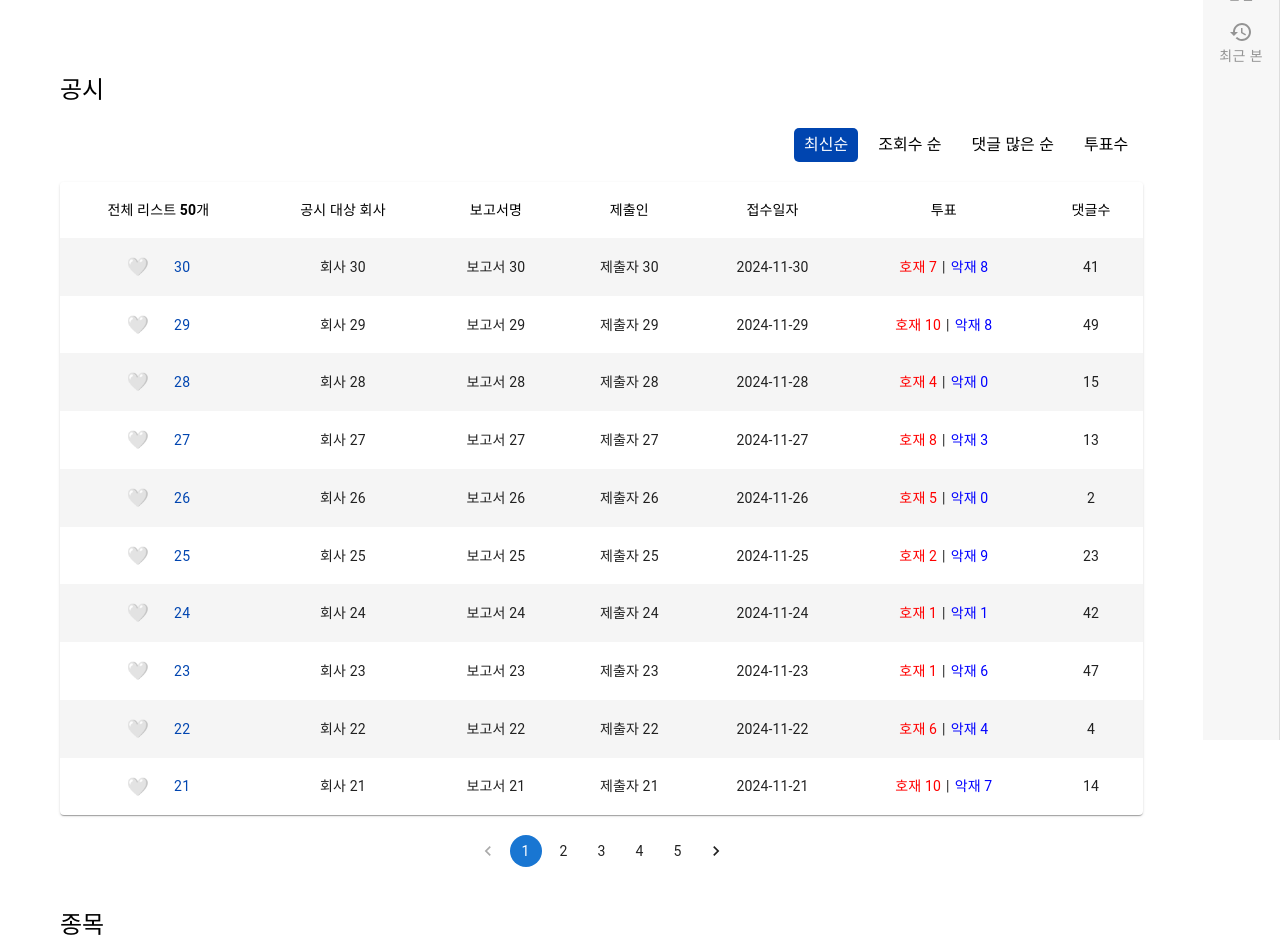
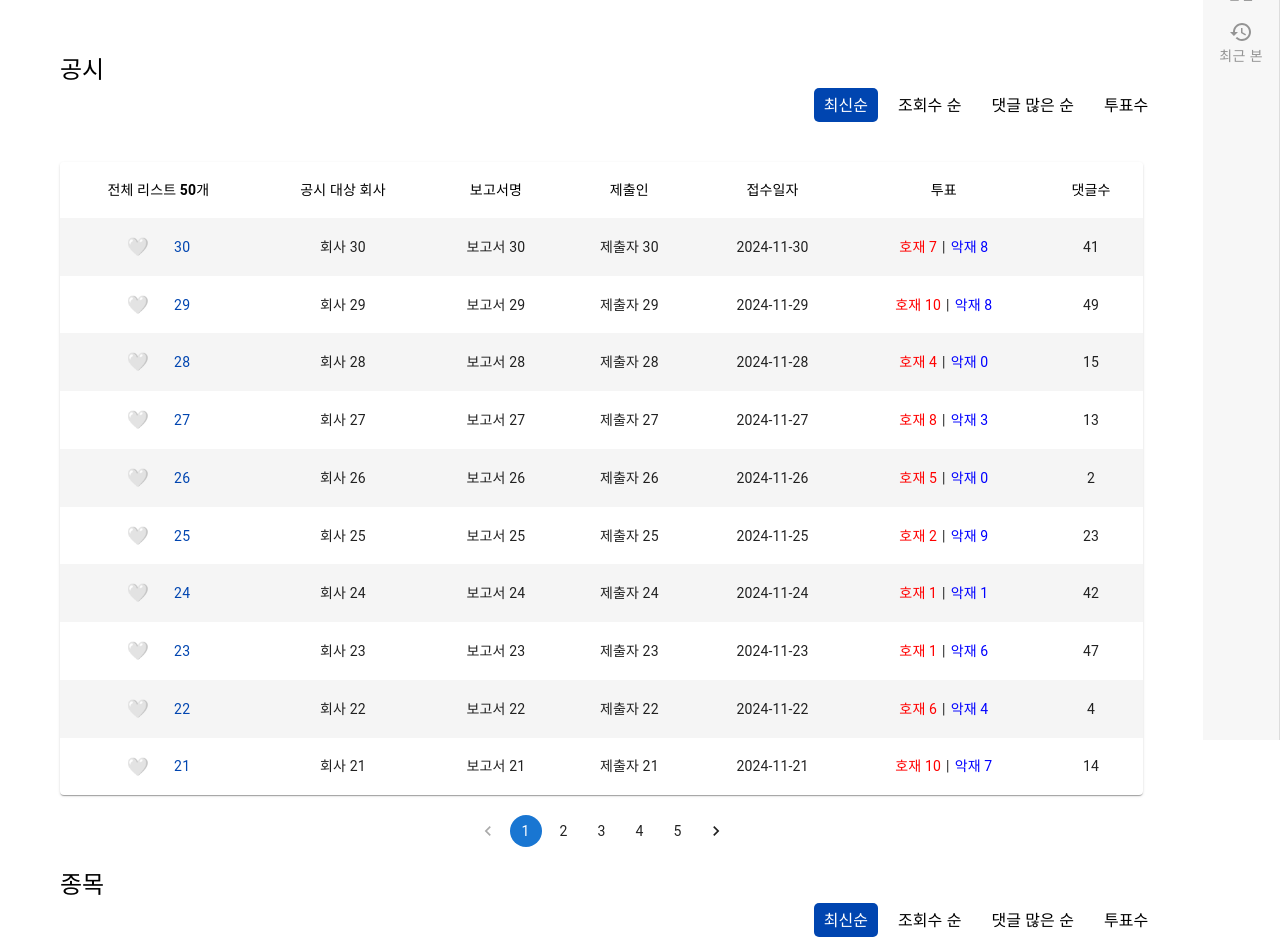
Before and after one commit to React-4/frontend, a React (Vite) app: page / in a window 1280 px wide. Shown: the part 60-1012 px from the top of the page. Built offline with nearby package versions, Linux system fonts and the light colour scheme.

Commit message:
edit: 테이블 컴포넌트에서 정렬 분리

```diff
--- a/src/components/common/ListTables.jsx
+++ b/src/components/common/ListTables.jsx
@@ -30,14 +30,7 @@ const StyledTableRow = styled(TableRow)(({ theme }) => ({
   },
 }));
 
-export default function ListTables({
-  title, // 테이블 제목
-  data, // 테이블 데이터
-  headers, // 테이블 헤더 배열
-  onSortChange, // 정렬 변경 핸들러
-  sortOptions, // 정렬 옵션 배열 [{ key, label }]
-  sortType, // 현재 정렬 기준
-}) {
+export default function ListTables({ title, data, headers }) {
   const [currentPage, setCurrentPage] = useState(1);
   const [favorites, setFavorites] = useState(new Array(data.length).fill(false));
   const itemsPerPage = 10;
@@ -61,22 +54,6 @@ export default function ListTables({
 
   return (
     <div className="list-container">
-      {/* 제목 */}
-      <h2 className="list-title">{title}</h2>
-
-      {/* 정렬 버튼 */}
-      <div className="sort-buttons">
-        {sortOptions.map((option) => (
-          <button
-            key={option.key}
-            className={sortType === option.key ? "active" : ""}
-            onClick={() => onSortChange(option.key)}
-          >
-            {option.label}
-          </button>
-        ))}
-      </div>
-
       {/* 테이블 */}
       <TableContainer component={Paper}>
         <Table sx={{ minWidth: 700 }} aria-label="customized table" className="list-table">
--- a/src/components/css/ListTables.css
+++ b/src/components/css/ListTables.css
@@ -7,7 +7,7 @@
   /* 제목 스타일 */
   .list-title {
     text-align: left;
-    margin-bottom: 20px;
+    margin-left: 20px;
     font-size: 24px;
     font-weight: bold;
   }
--- a/src/pages/MainPage.jsx
+++ b/src/pages/MainPage.jsx
@@ -54,7 +54,7 @@ const MainPage = () => {
     }
   });
 
-  const [stockSortType, setStockSortType] = useState("price");
+  const [stockSortType, setStockSortType] = useState("latest");
 
   const stockData = Array.from({ length: 28 }, (_, index) => ({
     id: index + 1,
@@ -102,22 +102,39 @@ const MainPage = () => {
 
   return (
     <div>
+      <h2 className="list-title">공시</h2>
+      <div className="sort-buttons">
+        {disclosureSortOptions.map((option) => (
+          <button
+            key={option.key}
+            className={disclosureSortType === option.key ? "active" : ""}
+            onClick={() => handleDisclosureSortChange(option.key)}
+          >
+            {option.label}
+          </button>
+        ))}
+      </div>
+
       <ListTables
-        title="공시"
         data={sortedDisclosureData}
         headers={disclosureHeaders}
-        sortOptions={disclosureSortOptions}
-        sortType={disclosureSortType}
-        onSortChange={handleDisclosureSortChange}
       />
 
+      <h2 className="list-title">종목</h2>
+      <div className="sort-buttons">
+        {disclosureSortOptions.map((option) => (
+          <button
+            key={option.key}
+            className={stockSortType === option.key ? "active" : ""}
+            onClick={() => handleStockSortChange(option.key)}
+          >
+            {option.label}
+          </button>
+        ))}
+      </div>
       <ListTables
-        title="종목"
         data={sortedStockData}
         headers={stockHeaders}
-        sortOptions={stockSortOptions}
-        sortType={stockSortType}
-        onSortChange={handleStockSortChange}
       />
 
     </div>
--- /dev/null
+++ b/src/pages/SearchResultPage.jsx
@@ -0,0 +1,71 @@
+import React, {useState} from "react";
+import ListTables from "../components/common/ListTables";
+
+const SearchResultPage = () => {
+    const [disclosureSortType, setDisclosureSortType] = useState("latest");
+
+    const disclosureData = Array.from({ length: 50 }, (_, index) => ({
+      id: index + 1,
+      num: index + 1,
+      company: `회사 ${index + 1}`,
+      report: `보고서 ${index + 1}`,
+      submitter: `제출자 ${index + 1}`,
+      date: `2024-11-${(index % 30) + 1}`,
+      votes: {
+        good: Math.floor(Math.random() * 11),
+        bad: Math.floor(Math.random() * 11),
+      },
+      comments: Math.floor(Math.random() * 50),
+    }));
+
+    const disclosureHeaders = [
+      { key: "num", label: `검색된 공시 ${disclosureData.length}개`},
+      { key: "company", label: "공시 대상 회사" },
+      { key: "report", label: "보고서명" },
+      { key: "submitter", label: "제출인" },
+      { key: "date", label: "접수일자" },
+      { key: "votes", label: "투표" },
+      { key: "comments", label: "댓글수" },
+    ];
+
+    const disclosureSortOptions = [
+      { key: "latest", label: "최신순" },
+      { key: "views", label: "조회수 순" },
+      { key: "comments", label: "댓글 많은 순" },
+      { key: "votes", label: "투표수" },
+    ];
+
+    const handleDisclosureSortChange = (key) => {
+      setDisclosureSortType(key);
+    };
+
+    const sortedDisclosureData = [...disclosureData].sort((a, b) => {
+      switch (disclosureSortType) {
+        case "latest":
+          return new Date(b.date) - new Date(a.date);
+        case "votes":
+          const totalVotesA = a.votes.good + a.votes.bad;
+          const totalVotesB = b.votes.good + b.votes.bad;
+          return totalVotesB - totalVotesA;
+        case "comments":
+          return b.comments - a.comments;
+        default:
+          return 0;
+      }
+    });
+
+    return (
+        <div>
+          <ListTables
+            title="공시"
+            data={sortedDisclosureData}
+            headers={disclosureHeaders}
+            sortOptions={disclosureSortOptions}
+            sortType={disclosureSortType}
+            onSortChange={handleDisclosureSortChange}
+          />
+        </div>
+    );
+};
+
+export default SearchResultPage;
--- a/src/routes/main-routers.jsx
+++ b/src/routes/main-routers.jsx
@@ -1,6 +1,7 @@
 import { createBrowserRouter } from "react-router-dom";
 import Layout from "../components/common/Layout";
 import MainPage from "../pages/MainPage";
+import SearchResultPage from "../pages/SearchResultPage";
 //import MiniDrawer from "../components/common/MiniDrawer";
 
 export const mainRoutes = [
@@ -9,6 +10,7 @@ export const mainRoutes = [
     element: <Layout />,
     children: [
       { element: <MainPage />, index: true }, // / 경로
+      { path: "search-result", element: <SearchResultPage /> },
     ],
   },
 ];
```
